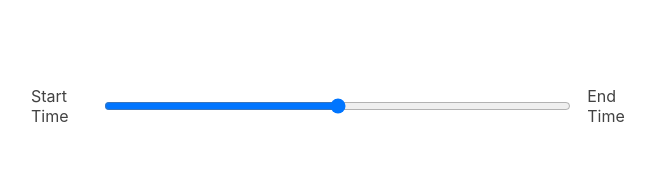
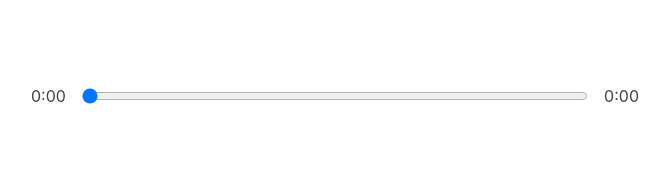
Before and after one commit to lexie-kaia/react_code_waves, a React (Create React App) app: page / in a window 1280 px wide. Shown: the part 410-590 px from the top of the page, without its empty margins (305-974 px from the left). Built offline with nearby package versions, Linux system fonts and the light colour scheme.

Commit message:
add Player component basic functionalities

```diff
--- a/src/App.tsx
+++ b/src/App.tsx
@@ -11,11 +11,16 @@ const App = () => {
   // state
   const [songs, setSongs] = useState<Chillhop[]>(data());
   const [currentSong, setcurrentSong] = useState<Chillhop>(songs[0]);
+  const [isPlaying, setIsPlaying] = useState<boolean>(false);
 
   return (
     <div className="App">
       <Song currentSong={currentSong} />
-      <Player />
+      <Player
+        currentSong={currentSong}
+        isPlaying={isPlaying}
+        setIsPlaying={setIsPlaying}
+      />
     </div>
   );
 };
--- a/src/components/player.tsx
+++ b/src/components/player.tsx
@@ -1,24 +1,100 @@
-import React from 'react';
+import React, { FormEvent, SyntheticEvent, useRef, useState } from 'react';
+// utils
 import { FontAwesomeIcon } from '@fortawesome/react-fontawesome';
 import {
   faAngleLeft,
   faAngleRight,
+  faPause,
   faPlay,
 } from '@fortawesome/free-solid-svg-icons';
+// types
+import { Chillhop } from '../data/chillhop';
 
-const Player = () => (
+type Props = {
+  currentSong: Chillhop;
+  isPlaying: boolean;
+  setIsPlaying: (isPlaying: boolean) => void;
+};
+
+type SongInfo = {
+  currentTime: number;
+  duration: number;
+};
+
+const getTime = (time: number): string => {
+  return Math.floor(time / 60) + ':' + ('0' + Math.floor(time % 60)).slice(-2);
+};
+
+const Player = ({ currentSong, isPlaying, setIsPlaying }: Props) => {
+  const [songInfo, setSongInfo] = useState<SongInfo>({
+    currentTime: 0,
+    duration: 0,
+  });
+
+  const audioRef = useRef<HTMLAudioElement>(null);
+
+  // event handlers
+  const onPlayClick = (): void => {
+    if (audioRef.current == null) return;
+    if (!isPlaying) {
+      audioRef.current.play();
+    } else {
+      audioRef.current.pause();
+    }
+    setIsPlaying(!isPlaying);
+  };
+
+  const onRangeDrag = (event: FormEvent<HTMLInputElement>) => {
+    if (audioRef.current == null) return;
+
+    const currentTime = Number(event.currentTarget.value);
+    audioRef.current.currentTime = currentTime;
+    setSongInfo({ ...songInfo, currentTime });
+  };
+
+  const onAudioLoadedAndTimeUpdated = (
+    event: SyntheticEvent<HTMLAudioElement>
+  ) => {
+    const currentTime = event.currentTarget.currentTime;
+    const duration = event.currentTarget.duration;
+    setSongInfo({ ...songInfo, currentTime, duration });
+  };
+
+  return (
     <div className="player-container">
       <div className="time-control">
-      <p>Start Time</p>
-      <input type="range" />
-      <p>End Time</p>
+        <p>{getTime(songInfo.currentTime)}</p>
+        <input
+          type="range"
+          min={0}
+          max={songInfo.duration}
+          value={songInfo.currentTime}
+          onChange={onRangeDrag}
+        />
+        <p>{getTime(songInfo.duration)}</p>
       </div>
       <div className="play-control">
         <FontAwesomeIcon className="skip-back" size="2x" icon={faAngleLeft} />
-      <FontAwesomeIcon className="play" size="2x" icon={faPlay} />
-      <FontAwesomeIcon className="skip-forward" size="2x" icon={faAngleRight} />
+        <FontAwesomeIcon
+          className="play"
+          size="2x"
+          icon={isPlaying ? faPause : faPlay}
+          onClick={onPlayClick}
+        />
+        <FontAwesomeIcon
+          className="skip-forward"
+          size="2x"
+          icon={faAngleRight}
+        />
       </div>
+      <audio
+        ref={audioRef}
+        src={currentSong.audio}
+        onLoadedMetadata={onAudioLoadedAndTimeUpdated}
+        onTimeUpdate={onAudioLoadedAndTimeUpdated}
+      ></audio>
     </div>
   );
+};
 
 export default Player;
```
Lines whose indentation alone changed are shown as unchanged.
